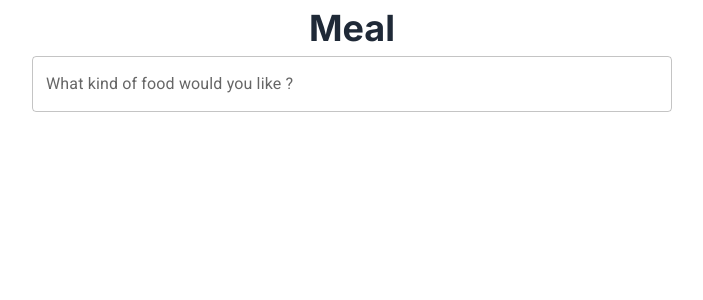
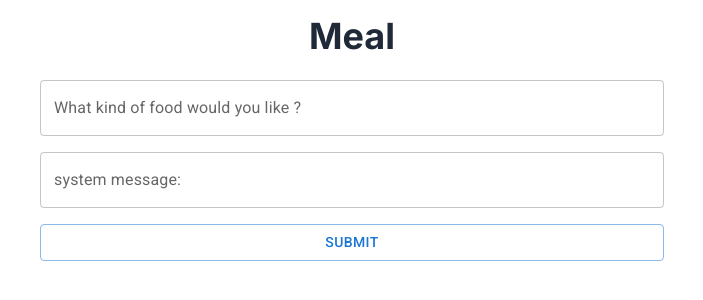
Before and after one commit to TomasKliner/AI-Jidelnicek, a Next.js app: page /meal in a window 1280 px wide. Shown: the top 300 px of the page, without its empty margins (288-991 px from the left). Built offline with nearby package versions, Linux system fonts and the light colour scheme.

Commit message:
input handeling

```diff
--- a/app/meal/page.tsx
+++ b/app/meal/page.tsx
@@ -1,12 +1,23 @@
-import {TextField} from "@mui/material";
+'use client'
+import {TextareaAutosize, TextField, Button} from "@mui/material";
+import {useState} from "react";
 
 
 export default function Meal() {
+    const [userText, setUserText] = useState('')
+    const [systemText, setSystemText] = useState('')
+
     return (
         <div>
-            <h1 className={"text-center text-4xl p-2 font-bold"}>Meal</h1>
-            <div className={"flex justify-center items-center w-full"}>
-                    <TextField id="outlined-basic" label="" variant="outlined" label={"What kind of food would you like ?"} className={"w-1/2"}/>
+            <h1 className={"text-center text-4xl p-4 font-bold"}>Meal</h1>
+            <div className={"flex flex-col gap-4 justify-center items-center w-full p-2 md:w-1/2 mx-auto"}>
+                <TextField id="outlined-basic" variant="outlined" label={"What kind of food would you like ?"}
+                           value={userText} onChange={(e) => setUserText(e.target.value)}
+                           className={"w-full"}/>
+                <TextField id="label" variant="outlined" label={"system message:"}
+                           value={systemText} onChange={(e) => setSystemText(e.target.value)}
+                           className={"w-full"}/>
+                <Button type={"submit"} variant={"outlined"} className={"w-full"}>Submit</Button>
             </div>
         </div>
     )
```
